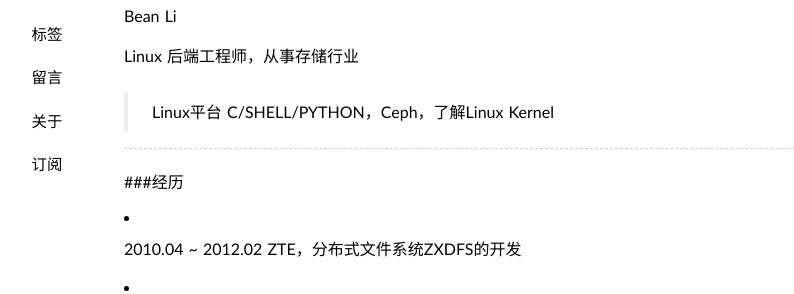
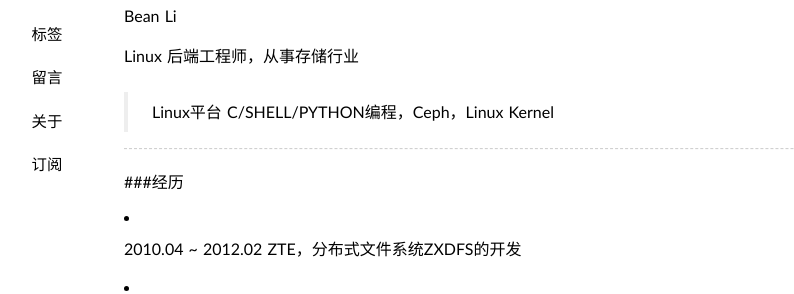
Before and after one commit to Bean-Li/Bean-Li.github.io, a Jekyll site: the page built from about/index.md, in a window 1280 px wide. Shown: the part 151-445 px from the top of the page, without its empty margins (66-860 px from the left). Built offline with Jekyll 4.4.1, drawn with Linux system fonts in a browser that asks for light colours; some web fonts are replaced; comment, search, counter and statistics services are not loaded.

Commit message:
modify about page

```diff
--- a/about/index.md
+++ b/about/index.md
@@ -11,7 +11,7 @@ comments: no
 
 Linux 后端工程师，从事存储行业
 
-> Linux平台 C/SHELL/PYTHON，Ceph，了解Linux Kernel
+> Linux平台 C/SHELL/PYTHON编程，Ceph，Linux Kernel
 
 
 ---
```
